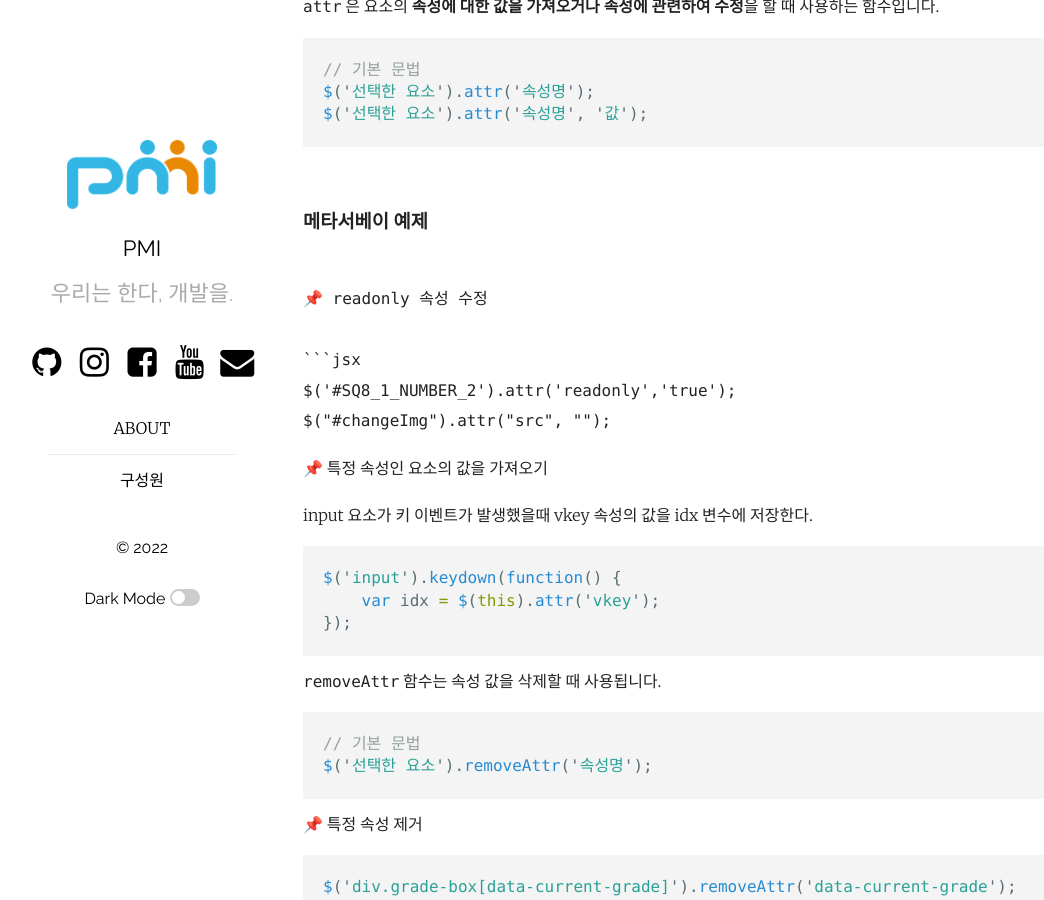
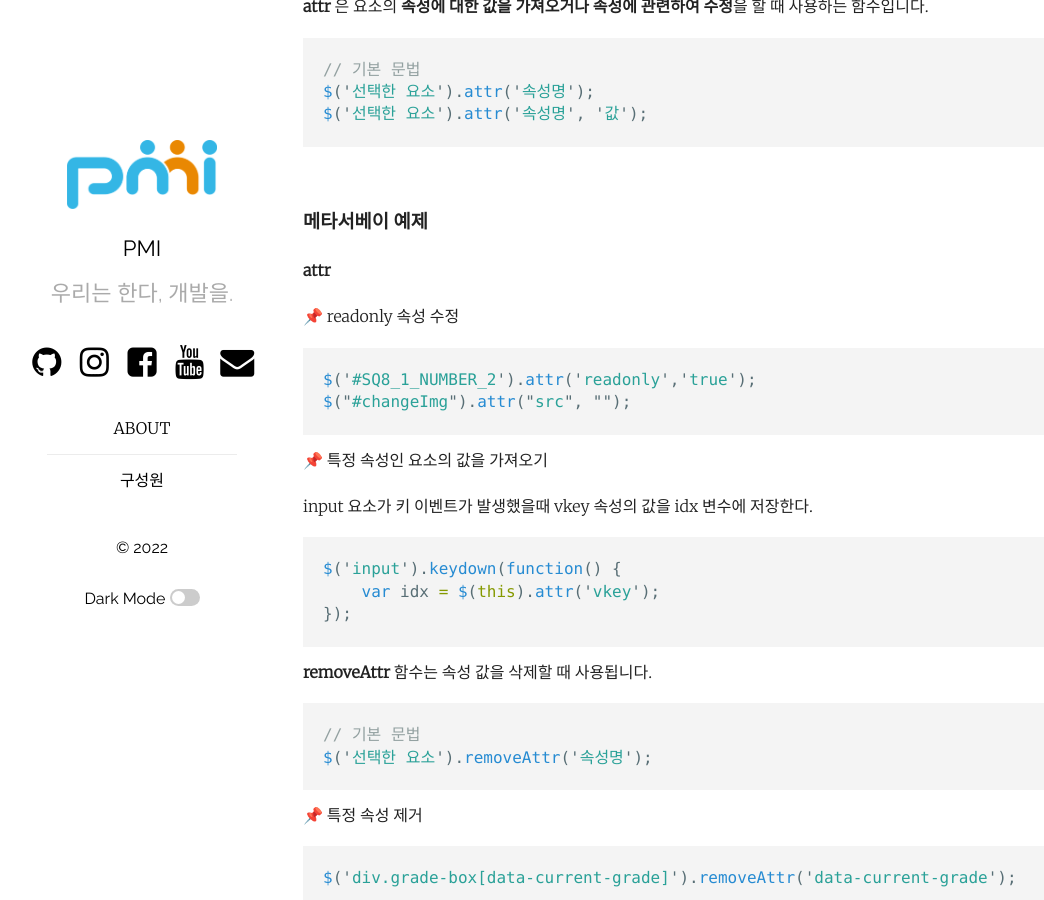
Before and after one commit to pmirnc-dev/pmirnc-dev.github.io, a Jekyll site: the page built from _posts/2022-08-16-jQuery-practice.md, in a window 1280 px wide and 900 px high, scrolled down 2271 px. Shown: the whole window, without its empty margins (52-1096 px from the left). Built offline with Jekyll 4.4.1, drawn with Linux system fonts in a browser that asks for light colours; comment, search, counter and statistics services are not loaded.

Commit message:
fix: jquery 예제 수정

````diff
--- a/_posts/2022-08-16-jQuery-practice.md
+++ b/_posts/2022-08-16-jQuery-practice.md
@@ -70,7 +70,6 @@ jQuery는 HTML의 요소들을 쉽게 조작하고 편리하게 사용할 수
 
 ---
 
-
 📢 자바스크립트로 접근
 
 ```jsx
@@ -105,7 +104,7 @@ $('#handleCssById').css(
 
 ---
 
-```attr``` 은 요소의 **속성에 대한 값을 가져오거나** **속성에 관련하여 수정**을 할 때 사용하는 함수입니다.
+**attr** 은 요소의 **속성에 대한 값을 가져오거나** **속성에 관련하여 수정**을 할 때 사용하는 함수입니다.
 
 ```jsx
 // 기본 문법
@@ -117,7 +116,7 @@ $('선택한 요소').attr('속성명', '값');
 
 ### 메타서베이 예제
 
-```attr```
+**attr**
 
 📌 readonly 속성 수정
 
@@ -136,7 +135,7 @@ $('input').keydown(function() {
 });
 ```
 
-`removeAttr` 함수는 속성 값을 삭제할 때 사용됩니다.
+**removeAttr** 함수는 속성 값을 삭제할 때 사용됩니다.
 
 ```jsx
 // 기본 문법
@@ -153,19 +152,19 @@ $('div.grade-box[data-current-grade]').removeAttr('data-current-grade');
 
 ---
 
-```before```  **선택한 요소의 앞**에 내용 삽입
+**before**  **선택한 요소의 앞**에 내용 삽입
 
-```after``` **선택한 요소의 뒤**에 내용 삽입
+**after** **선택한 요소의 뒤**에 내용 삽입
 
-```prepend``` **선택한 요소의 자식 요소 앞**에 내용 삽입
+**prepend** **선택한 요소의 자식 요소 앞**에 내용 삽입
 
-```append``` **선택한 요소의 자식 요소 뒤**에 내용 삽입
+**append** **선택한 요소의 자식 요소 뒤**에 내용 삽입
 
 <br />
 
 ### 메타 서베이 예제
 
-📌 ```after```
+📌 **after**
 
 입력한 년도부터 시작하여 올해 2022년까지의 년도를 드랍다운 형식으로 만들어 input 뒤에다가 붙이기
 
@@ -202,7 +201,7 @@ $(document).ready(function(){
 
 <br />
 
-📌 **테이블 만들기** ( ```append```, ```appendTo``` 차이 **)**
+📌 **테이블 만들기** ( **append**, **appendTo** 차이 **)**
 
 ```jsx
 $(document).ready(function(){
@@ -237,7 +236,7 @@ $(document).ready(function(){
 });
 ```
 
-```append``` 의 경우 마지막에 추가
+**append** 의 경우 마지막에 추가
 
 ```jsx
 // sample1 뒤에 sample2를 추가 합니다.
@@ -247,21 +246,21 @@ sample1.append(sample2)
 sample1.appendTo(sample2)
 ```
 
-```appendTo```는 요소 사이에 추가 됩니다.
+**appendTo**는 요소 사이에 추가 됩니다.
 
-예제를 보면 `th` 요소는 `thead` 요소 사이에 있어야 함으로 `append`가 아닌 `appendTo`를 활용해서 `thead` **요소 안**에 `th` **요소를 추가** 시켜준걸 알 수 있습니다.
+예제를 보면 **th** 요소는 **thead** 요소 사이에 있어야 함으로 **append**가 아닌 **appendTo**를 활용해서 **thead** **요소 안**에 **th** **요소를 추가** 시켜준걸 알 수 있습니다.
 
 <br />
 
 ### 2. clone, detach
 
-```clone```은 **HTML 요소를 복사하여 새로운 HTML 요소를 생성**
+**clone**은 **HTML 요소를 복사하여 새로운 HTML 요소를 생성**
 
 → **HTML 요소를 복사하여 변수에 담아만 놨을 뿐**이라 보여주기 위해서서는 보여지는 메소드를 이용해야합니다.
 
-```detach```는 잘라내기와 비슷한 기능을 합니다.
+**detach**는 잘라내기와 비슷한 기능을 합니다.
 
-```detach``` 메소드를 활용해서 변수에 담아 놓으면 언제든지 지웠던 요소를 보여지는 메소드에 이용하여 나타낼 수 있습니다.
+**detach** 메소드를 활용해서 변수에 담아 놓으면 언제든지 지웠던 요소를 보여지는 메소드에 이용하여 나타낼 수 있습니다.
 
 <br />
 
@@ -286,7 +285,7 @@ function addRows() {
 
 ---
 
-**```find```** 선택한 요소의 **하위 요소 중 특정 요소를 찾을 때** 사용
+**find** 선택한 요소의 **하위 요소 중 특정 요소를 찾을 때** 사용
 
 ```jsx
 // question-name이 Q3인 요소를 찾고 class가 s-answer div 안에서 table tbody 의 요소를 찾는다.
@@ -296,7 +295,7 @@ var $onNode = $("div[question-name='"+qid+"']");
 var $inputNodeClone = $onNode.find("div.s-answer").clone();
 ```
 
-**```eq(index)```**선택한 요소를 index 번호로 찾을 수 있습니다. ( 0 번 부터 시작 )
+**eq(index)**선택한 요소를 index 번호로 찾을 수 있습니다. ( 0 번 부터 시작 )
 
 ```jsx
 // vkey가 idx (값) 인 input 요소의 첫 번째 요소의 값을 가져온다.
@@ -321,7 +320,6 @@ function inputEventAdd(){
           var hKey2 = +$('input[vkey='+idx+']').eq(1).val();
                     .
                     .
-
   });
 }
 ```
@@ -344,7 +342,7 @@ arrList.forEach(function(ele){
 
 ---
 
-```parent``` 는 특정 요소의 부모 요소 (상위)를 선택합니다.
+**parent** 는 특정 요소의 부모 요소 (상위)를 선택합니다.
 
 ```jsx
 // 기본 문법
@@ -371,7 +369,7 @@ $('label[for=SQ20_'+value+']').parent().parent().show();
 $('tr[vkey='+voteArray[voteIdx]+']').parent().append($nextTr)
 ```
 
-```children``` 는 특정 요소의 자식 요소 (하위)를 선택합니다.
+**children** 는 특정 요소의 자식 요소 (하위)를 선택합니다.
 
 ```jsx
 // 기본 문법
@@ -381,7 +379,7 @@ $( 'div' ).children().css( 'color', 'blue' );
 $( 'div' ).children( 'p.bl' ).css( 'color', 'blue' );
 ```
 
-기본 문법은 `parent` 함수와 동일 합니다.
+기본 문법은 **parent** 함수와 동일 합니다.
 
 선택자를 명시하지 않을 경우에는 특정 요소의 하위 요소의 값을 가져오고 선택자를 명시했을 경우에는 반드시 그 선택자가 존재해야 합니다.
 
````
